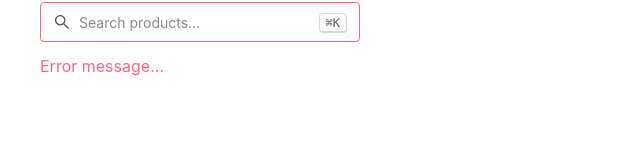
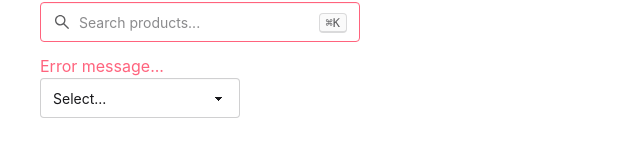
Before and after one commit to johngech/debo-ethiopia-web, a React (Vite) app: page / in a window 1280 px wide. Shown: the part 114-282 px from the top of the page, without its empty margins (0-640 px from the left). Built offline with nearby package versions, Linux system fonts and the light colour scheme.

Commit message:
Build select component

```diff
--- a/src/App.tsx
+++ b/src/App.tsx
@@ -1,5 +1,5 @@
 import { AiOutlineSearch } from "react-icons/ai";
-import { Input, ThemeSwitch } from "./components/ui";
+import { Input, Select, ThemeSwitch } from "./components/ui";
 
 const App = () => {
   return (
@@ -13,6 +13,17 @@ const App = () => {
         className="my-3"
         errorText="Error message..."
       />
+      <div className="max-w-50">
+        <Select
+          options={[
+            { label: "Select...", value: "" },
+            { label: "A", value: 1 },
+            { label: "B", value: 2 },
+            { label: "C", value: 3 },
+            { label: "D", value: 4 },
+          ]}
+        />
+      </div>
     </div>
   );
 };
--- a/src/components/ui/Button.tsx
+++ b/src/components/ui/Button.tsx
@@ -53,3 +53,5 @@ export const Button = forwardRef<HTMLButtonElement, ButtonProps>(
     );
   },
 );
+
+Button.displayName = "Button";
--- /dev/null
+++ b/src/components/ui/Select.tsx
@@ -0,0 +1,97 @@
+import { forwardRef, type SelectHTMLAttributes, useId } from "react";
+import { mergeClassName } from "./mergeClassName";
+
+interface SelectOption {
+  label: string;
+  value: string | number;
+  disabled?: boolean;
+}
+
+interface SelectProps
+  extends Omit<SelectHTMLAttributes<HTMLSelectElement>, "size"> {
+  options: SelectOption[];
+  variant?:
+    | "primary"
+    | "secondary"
+    | "accent"
+    | "info"
+    | "success"
+    | "warning"
+    | "error";
+  size?: "lg" | "md" | "sm" | "xs";
+  bordered?: boolean;
+  label?: string;
+  errorText?: string;
+  placeholder?: string;
+}
+
+export const Select = forwardRef<HTMLSelectElement, SelectProps>(
+  (
+    {
+      options,
+      variant,
+      size = "md",
+      bordered = true,
+      label,
+      errorText,
+      placeholder,
+      className,
+      id,
+      ...otherProps
+    },
+    ref,
+  ) => {
+    const generatedId = useId();
+    const selectId = id || generatedId;
+
+    const selectClasses = mergeClassName(
+      "select w-full",
+      variant && `select-${variant}`,
+      size && `select-${size}`,
+      bordered && "select-bordered",
+      errorText && "select-error",
+      className,
+    );
+
+    return (
+      <div className="form-control w-full">
+        {label && (
+          <label className="label" htmlFor={selectId}>
+            <span className="label-text font-medium">{label}</span>
+          </label>
+        )}
+
+        <select
+          ref={ref}
+          id={selectId}
+          className={selectClasses}
+          defaultValue=""
+          {...otherProps}
+        >
+          {placeholder && (
+            <option value="" disabled>
+              {placeholder}
+            </option>
+          )}
+          {options.map((option) => (
+            <option
+              key={option.value}
+              value={option.value}
+              disabled={option.disabled}
+            >
+              {option.label}
+            </option>
+          ))}
+        </select>
+
+        {errorText && (
+          <label className="label" htmlFor={selectId}>
+            <span className="label-text-alt text-error">{errorText}</span>
+          </label>
+        )}
+      </div>
+    );
+  },
+);
+
+Select.displayName = "Select";
--- a/src/components/ui/index.ts
+++ b/src/components/ui/index.ts
@@ -1,4 +1,5 @@
 export { Button } from "./Button";
 export { Input } from "./Input";
 export { mergeClassName } from "./mergeClassName";
+export { Select } from "./Select";
 export { default as ThemeSwitch } from "./ThemeSwitch";
```
